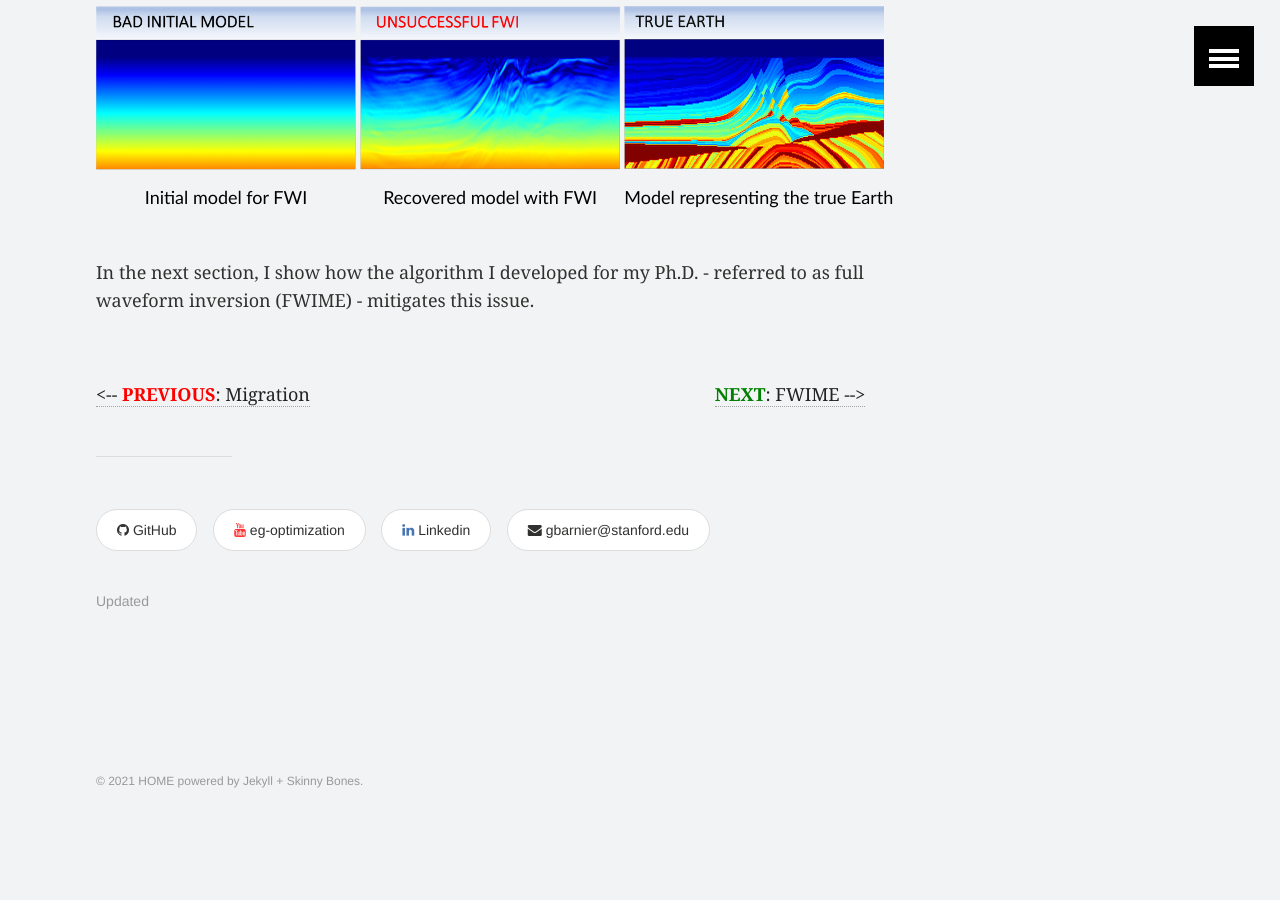
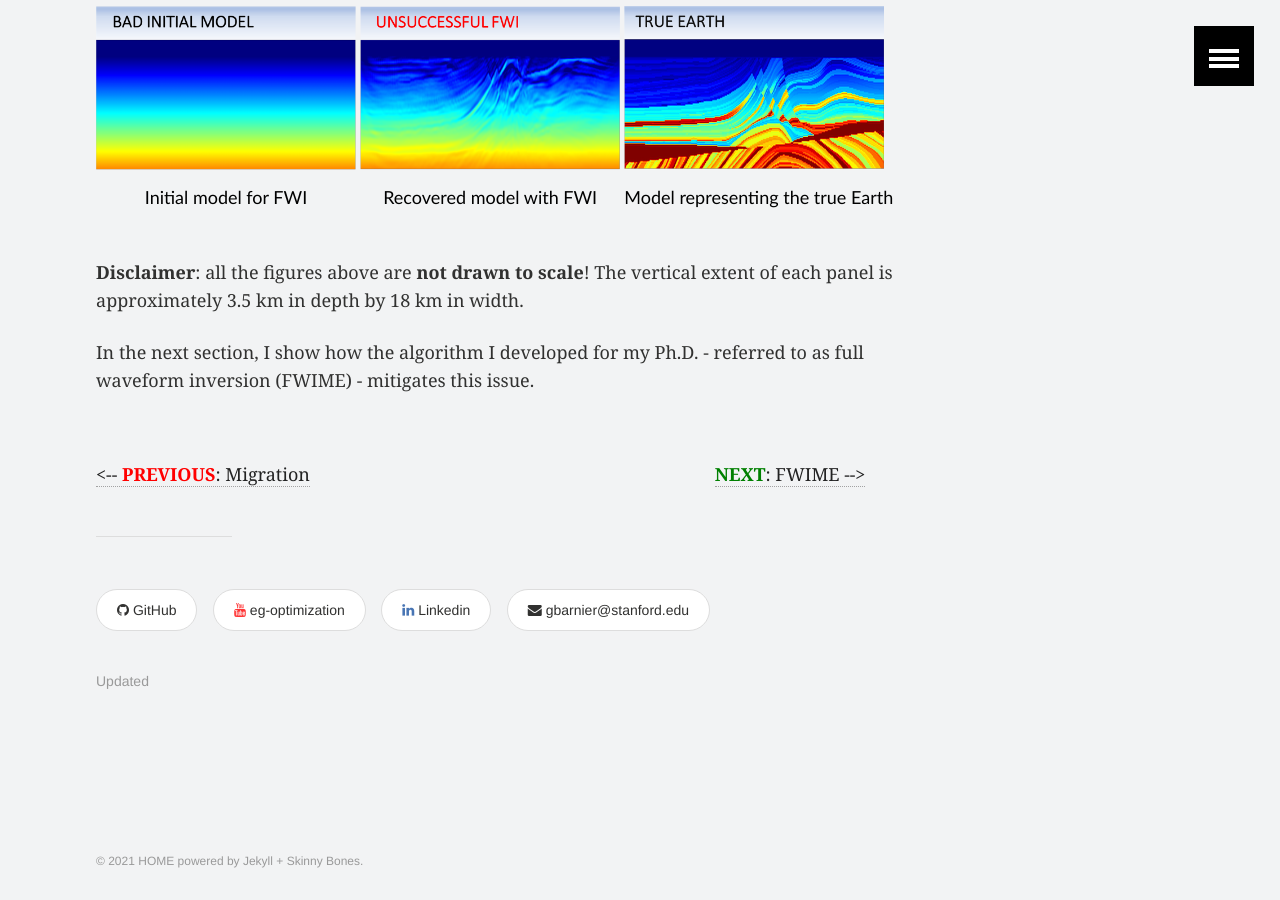
Before and after one commit to gbarnier/gbarnier.github.io, a Jekyll site: the page built from _posts/seismic_imaging/2021-03-13-bottleneck.md, in a window 1280 px wide and 900 px high, scrolled down 2287 px. Built offline with Jekyll 4.4.1, drawn with Linux system fonts in a browser that asks for light colours; before the commit the page ends 3154 px from its top, so only the background shows below that.

Commit message:
Update 2021-03-13-bottleneck.md

```diff
--- a/_posts/seismic_imaging/2021-03-13-bottleneck.md
+++ b/_posts/seismic_imaging/2021-03-13-bottleneck.md
@@ -68,7 +68,7 @@ For the sack of simplicity, let's use the same benchmark model shown in the prev
 
 <p style="text-align:justify; font-size: 18px">
 We now conduct the same experiment but starting with a lower-resolution and quite uniformative initial model (left panel). As we can observe, FWI fails to recover an accurate solution (middle panel).
-<p>
+</p>
 
 <figure class="left">
   <img class="top" src="/images/fwi_marmousi_init_bad_a.png" width="260" />
@@ -86,6 +86,10 @@ We now conduct the same experiment but starting with a lower-resolution and quit
 </figure>
 
 <p>
+<b>Disclaimer</b>: all the figures above are <b>not drawn to scale</b>! The vertical extent of each panel is approximately 3.5 km in depth by 18 km in width.
+</p>
+
+<p>
 In the next section, I show how the algorithm I developed for my Ph.D. - referred to as full waveform inversion (FWIME) - mitigates this issue.
 </p>
 
```
